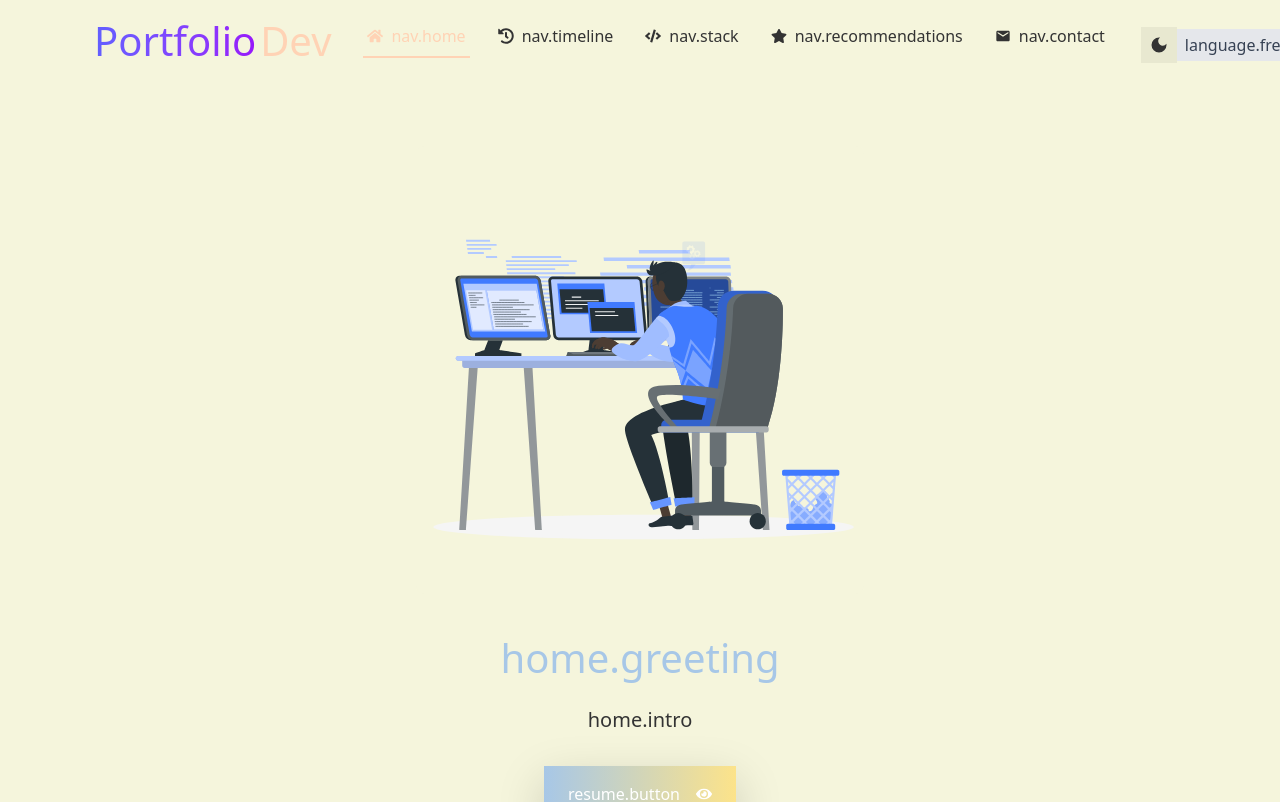
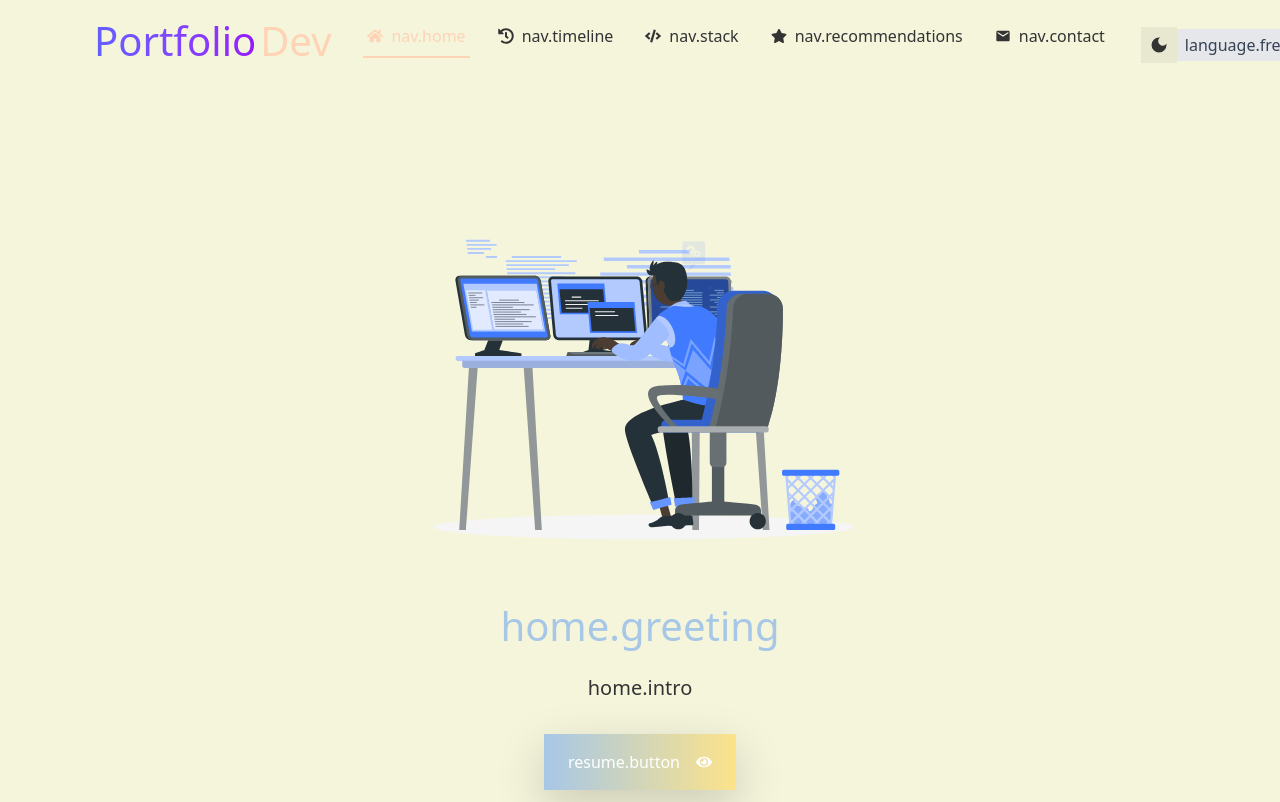
Before and after one commit to Dorianmav/portfolio, a React (Vite) app: page / in a window 1280 px wide. Shown: the top 802 px of the page. Built offline with nearby package versions, Linux system fonts and the light colour scheme; the HTML template or start-up script is replaced by a standard one.

Commit message:
🔄 Mise à jour du composant AnimationSection

```diff
--- a/src/components/AnimationSection.tsx
+++ b/src/components/AnimationSection.tsx
@@ -6,7 +6,7 @@
   const { themeColors } = useTheme();
 
   return (
-    <div className="flex items-center justify-center py-10" style={{ backgroundColor: themeColors.background }}>
+    <div className="flex items-center justify-center py-2" style={{ backgroundColor: themeColors.background }}>
       <div className="w-full max-w-md" style={{
         backgroundColor: themeColors.background,
         borderRadius: '8px'
```
